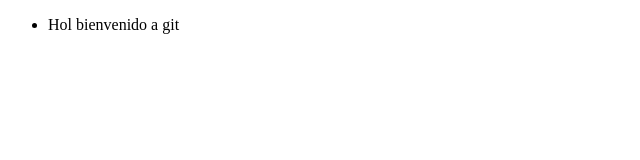
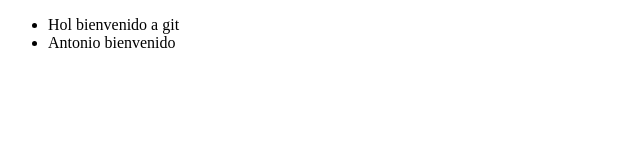
Before and after one commit to Antonio-Gulcochia/repaso-git-compartido, a plain HTML site: page index.html in a window 1280 px wide. Shown: the whole page, without its empty margins (0-640 px from the left). Drawn offline with Linux system fonts and the light colour scheme.

Commit message:
se agrego una linea de bienvenida

```diff
--- a/index.html
+++ b/index.html
@@ -8,6 +8,7 @@
 <body>
 	<ul>
 		<li>Hol bienvenido a git</li>
+		<li>Antonio bienvenido</li>
 	</ul>
 </body>
 </html>
```
